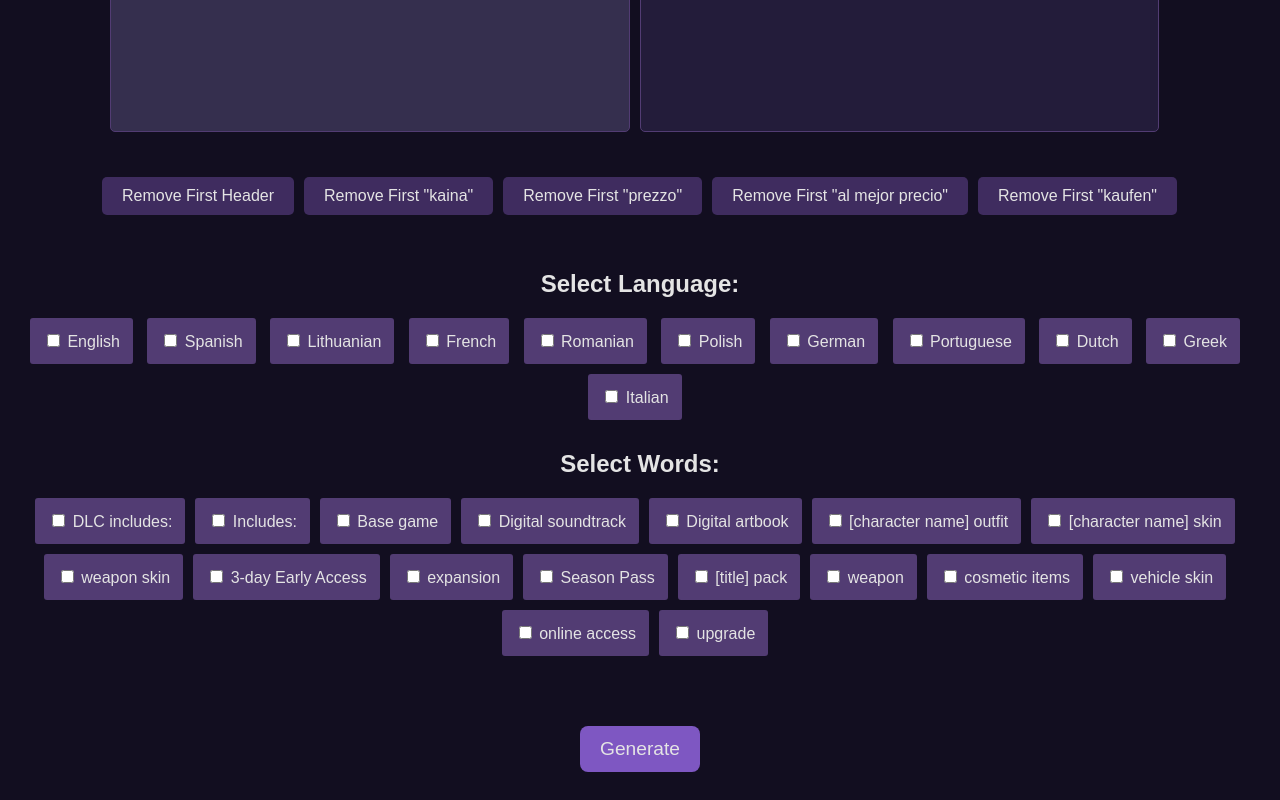
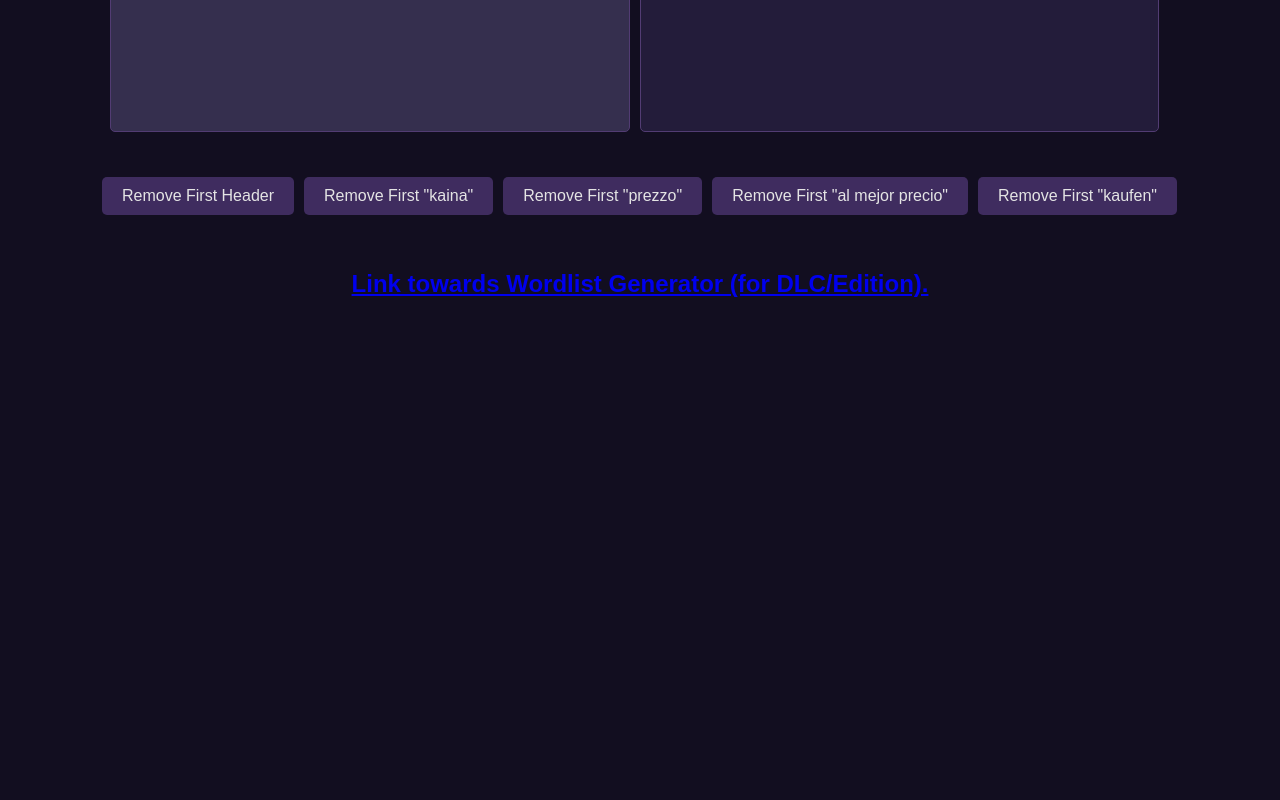
Before and after one commit to Takenito/TT, a plain HTML site: page index.html in a window 1280 px wide. Shown: the part 661-1461 px from the top of the page. After the commit the page ends 1007 px from the top, so only its background shows below. Drawn offline with Linux system fonts and the light colour scheme.

Commit message:
Update index.html
(removed small word list, added link)

```diff
--- a/index.html
+++ b/index.html
@@ -25,159 +25,8 @@
   <button id="toggle-iframe-btn">Toggle iFrame</button>
   <iframe id="cosmic-iframe" src="Dependencies/cosmic_editor.html" width="105%" height="750px"></iframe>
 
-  <div class="word-box-container">
-    <h2>Select Language:</h2>
-    <!-- Word boxes for "Select Language" section -->
-    <div class="word-box">
-      <label>
-        <input type="checkbox" name="language" value="English"> English
-      </label>
-    </div>
-    <div class="word-box">
-      <label>
-        <input type="checkbox" name="language" value="Spanish"> Spanish
-      </label>
-    </div>
-    <div class="word-box">
-      <label>
-        <input type="checkbox" name="language" value="Lithuanian"> Lithuanian
-      </label>
-    </div>
-    <div class="word-box">
-      <label>
-        <input type="checkbox" name="language" value="French"> French
-      </label>
-    </div>
-    <div class="word-box">
-      <label>
-        <input type="checkbox" name="language" value="Romanian"> Romanian
-      </label>
-    </div>
-    <div class="word-box">
-      <label>
-        <input type="checkbox" name="language" value="Polish"> Polish
-      </label>
-    </div>
-    <div class="word-box">
-      <label>
-        <input type="checkbox" name="language" value="German"> German
-      </label>
-    </div>
-    <div class="word-box">
-      <label>
-        <input type="checkbox" name="language" value="Portuguese"> Portuguese
-      </label>
-    </div>
-    <div class="word-box">
-      <label>
-        <input type="checkbox" name="language" value="Dutch"> Dutch
-      </label>
-    </div>
-    <div class="word-box">
-      <label>
-        <input type="checkbox" name="language" value="Greek"> Greek
-      </label>
-    </div>
-    <div class="word-box">
-      <label>
-        <input type="checkbox" name="language" value="Italian"> Italian
-      </label>
-    </div>
-  </div>
-
 <div class="center-section">
-    <h2>Select Words:</h2>
-<div class="center-section">
-<div class="word-box">
-  <label>
-    <input type="checkbox" name="word" value="DLC includes:"> DLC includes:
-  </label>
-</div>
-<div class="word-box">
-  <label>
-    <input type="checkbox" name="word" value="Includes:"> Includes:
-  </label>
-</div>
-<div class="word-box">
-  <label>
-    <input type="checkbox" name="word" value="Base game"> Base game
-  </label>
-</div>
-<div class="word-box">
-  <label>
-    <input type="checkbox" name="word" value="Digital soundtrack"> Digital soundtrack
-  </label>
-</div>
-<div class="word-box">
-  <label>
-    <input type="checkbox" name="word" value="Digital artbook"> Digital artbook
-  </label>
-</div>
-<div class="word-box">
-  <label>
-    <input type="checkbox" name="word" value="[character name] outfit"> [character name] outfit
-  </label>
-</div>
-<div class="word-box">
-  <label>
-    <input type="checkbox" name="word" value="[character name] skin"> [character name] skin
-  </label>
-</div>
-<div class="word-box">
-  <label>
-    <input type="checkbox" name="word" value="weapon skin"> weapon skin
-  </label>
-</div>
-<div class="word-box">
-  <label>
-    <input type="checkbox" name="word" value="3-day Early Access"> 3-day Early Access
-  </label>
-</div>
-<div class="word-box">
-  <label>
-    <input type="checkbox" name="word" value="expansion"> expansion
-  </label>
-</div>
-<div class="word-box">
-  <label>
-    <input type="checkbox" name="word" value="Season Pass"> Season Pass
-  </label>
-</div>
-<div class="word-box">
-  <label>
-    <input type="checkbox" name="word" value="[title] pack"> [title] pack
-  </label>
-</div>
-<div class="word-box">
-  <label>
-    <input type="checkbox" name="word" value="weapon"> weapon
-  </label>
-</div>
-<div class="word-box">
-  <label>
-    <input type="checkbox" name="word" value="cosmetic items"> cosmetic items
-  </label>
-</div>
-<div class="word-box">
-  <label>
-    <input type="checkbox" name="word" value="vehicle skin"> vehicle skin
-  </label>
-</div>
-<div class="word-box">
-  <label>
-    <input type="checkbox" name="word" value="online access"> online access
-  </label>
-</div>
-<div class="word-box">
-  <label>
-    <input type="checkbox" name="word" value="upgrade"> upgrade
-  </label>
-   </div>
-</div>
-
-<div class="button-container">
-  <button id="generate-btn">Generate</button>
-  <div id="output-container"></div>
+    <h2><a href="https://takenito.github.io/wordlist_generator/">Link towards Wordlist Generator (for DLC/Edition).</a></h2>
 </div>
 
 <script src="Dependencies/Javascript/word_library.js"></script>
```
